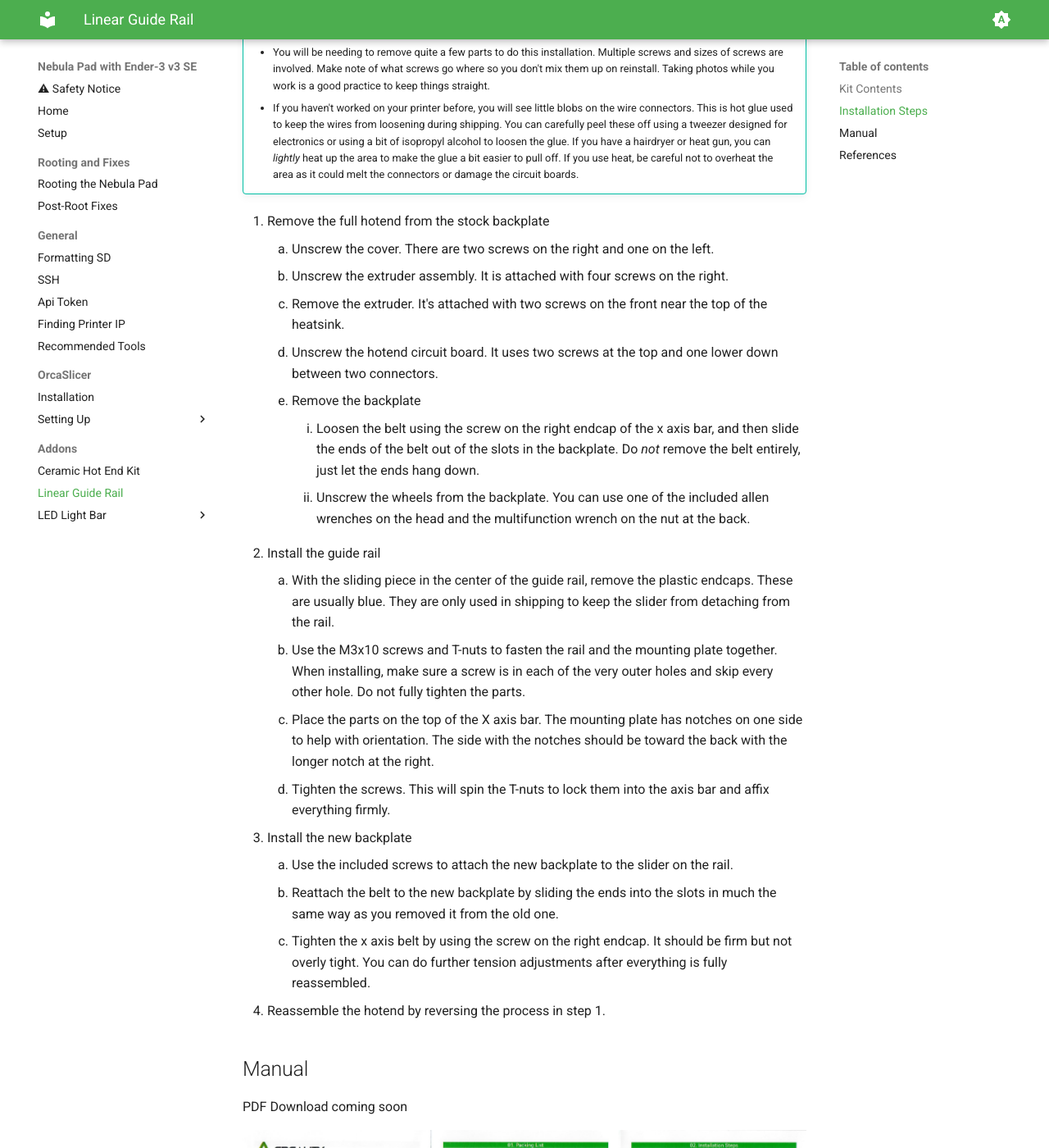
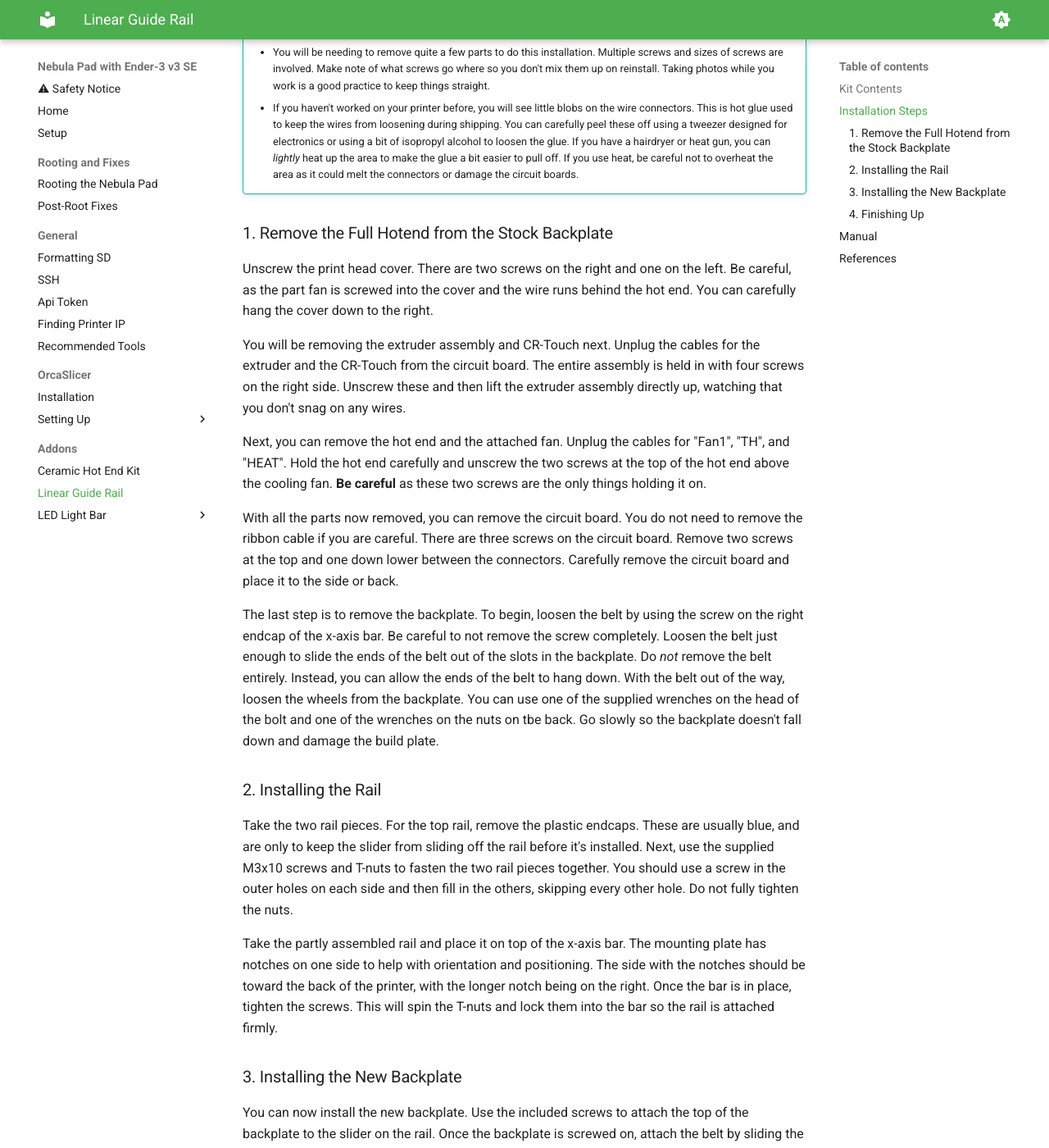
Before and after one commit to LukosiuPro/Ender3-v3-SE-Nebula-Pad-Wiki, an MkDocs documentation site: the page built from docs/addons/linear-guide-rail.md, in a window 1280 px wide and 1400 px high, scrolled down 1172 px. Shown: the whole window at 82% size. Built offline with MkDocs 1.6.1 and Material for MkDocs 9.7.7, drawn with Linux system fonts in a browser that asks for light colours; some of the changed text lies outside the part shown.

Commit message:
Rewrite Linear Rail Guide
Write better instructions for installing the linear rail kit.

```diff
--- a/docs/addons/linear-guide-rail.md
+++ b/docs/addons/linear-guide-rail.md
@@ -1,6 +1,7 @@
 # Creality Ender-3 V3 SE Linear Guide Rail Kit
 
-The official guide rail kit replaces the wheel-based X-axis movement with a linear rail like the KE has. While not identical, due to the differences in the hotend, it works the same way.
+The official guide rail kit replaces the wheel-based X-axis movement with a linear rail like the KE has. While not
+identical, due to the differences in the hotend, it works the same way.
 
 ## Kit Contents
 The kit includes the following parts:
@@ -17,29 +18,65 @@ The kit includes the following parts:
 ## Installation Steps
 
 !!! tip "Tips"
-    - You will be needing to remove quite a few parts to do this installation. Multiple screws and sizes of screws are involved. Make note of what screws go where so you don't mix them up on reinstall. Taking photos while you work is a good practice to keep things straight.
-    - If you haven't worked on your printer before, you will see little blobs on the wire connectors. This is hot glue used to keep the wires from loosening during shipping. You can carefully peel these off using a tweezer designed for electronics or using a bit of isopropyl alcohol to loosen the glue. If you have a hairdryer or heat gun, you can _lightly_ heat up the area to make the glue a bit easier to pull off. If you use heat, be careful not to overheat the area as it could melt the connectors or damage the circuit boards.
+    - You will be needing to remove quite a few parts to do this installation. Multiple screws and sizes of screws are
+    involved. Make note of what screws go where so you don't mix them up on reinstall. Taking photos while you work is
+    a good practice to keep things straight.
+    - If you haven't worked on your printer before, you will see little blobs on the wire connectors. This is hot glue
+    used to keep the wires from loosening during shipping. You can carefully peel these off using a tweezer designed for
+    electronics or using a bit of isopropyl alcohol to loosen the glue. If you have a hairdryer or heat gun, you can
+    _lightly_ heat up the area to make the glue a bit easier to pull off. If you use heat, be careful not to overheat
+    the area as it could melt the connectors or damage the circuit boards.
 
-1. Remove the full hotend from the stock backplate
-    1. Unscrew the cover. There are two screws on the right and one on the left.
-    2. Unscrew the extruder assembly. It is attached with four screws on the right.
-    3. Remove the extruder. It's attached with two screws on the front near the top of the heatsink.
-    4. Unscrew the hotend circuit board. It uses two screws at the top and one lower down between two connectors.
-    5. Remove the backplate
-        1. Loosen the belt using the screw on the right endcap of the x axis bar, and then slide the ends of the belt out of the slots in the backplate. Do _not_ remove the belt entirely, just let the ends hang down.
-        2. Unscrew the wheels from the backplate. You can use one of the included allen wrenches on the head and the multifunction wrench on the nut at the back.
-2. Install the guide rail
-    1. With the sliding piece in the center of the guide rail, remove the plastic endcaps. These are usually blue. They are only used in shipping to keep the slider from detaching from the rail.
-    2. Use the M3x10 screws and T-nuts to fasten the rail and the mounting plate together. When installing, make sure a screw is in each of the very outer holes and skip every other hole. Do not fully tighten the parts.
-    3. Place the parts on the top of the X axis bar. The mounting plate has notches on one side to help with orientation. The side with the notches should be toward the back with the longer notch at the right.
-    4. Tighten the screws. This will spin the T-nuts to lock them into the axis bar and affix everything firmly.
-3. Install the new backplate
-    1. Use the included screws to attach the new backplate to the slider on the rail.
-    2. Reattach the belt to the new backplate by sliding the ends into the slots in much the same way as you removed it from the old one.
-    3. Tighten the x axis belt by using the screw on the right endcap. It should be firm but not overly tight. You can do further tension adjustments after everything is fully reassembled.
-4. Reassemble the hotend by reversing the process in step 1.
+### 1. Remove the Full Hotend from the Stock Backplate
+
+Unscrew the print head cover. There are two screws on the right and one on the left. Be careful, as the part fan is
+screwed into the cover and the wire runs behind the hot end. You can carefully hang the cover down to the right.
+
+You will be removing the extruder assembly and CR-Touch next. Unplug the cables for the extruder and the CR-Touch from
+the circuit board. The entire assembly is held in with four screws on the right side. Unscrew these and then lift the
+extruder assembly directly up, watching that you don't snag on any wires.
+
+Next, you can remove the hot end and the attached fan. Unplug the cables for "Fan1", "TH", and "HEAT". Hold the hot end
+carefully and unscrew the two screws at the top of the hot end above the cooling fan. **Be careful** as these two screws
+are the only things holding it on.
+
+With all the parts now removed, you can remove the circuit board. You do not need to remove the ribbon cable if you are
+careful. There are three screws on the circuit board. Remove two screws at the top and one down lower between the
+connectors. Carefully remove the circuit board and place it to the side or back.
+
+The last step is to remove the backplate. To begin, loosen the belt by using the screw on the right endcap of the x-axis
+bar. Be careful to not remove the screw completely. Loosen the belt just enough to slide the ends of the belt out of the
+slots in the backplate. Do _not_ remove the belt entirely. Instead, you can allow the ends of the belt to hang down.
+With the belt out of the way, loosen the wheels from the backplate. You can use one of the supplied wrenches on the head
+of the bolt and one of the wrenches on the nuts on tbe back. Go slowly so the backplate doesn't fall down and damage the
+build plate.
+
+### 2. Installing the Rail
+
+Take the two rail pieces. For the top rail, remove the plastic endcaps. These are usually blue, and are only to keep the
+slider from sliding off the rail before it's installed. Next, use the supplied M3x10 screws and T-nuts to fasten the two
+rail pieces together. You should use a screw in the outer holes on each side and then fill in the others, skipping every
+other hole. Do not fully tighten the nuts.
+
+Take the partly assembled rail and place it on top of the x-axis bar. The mounting plate has notches on one side to help
+with orientation and positioning. The side with the notches should be toward the back of the printer, with the longer
+notch being on the right. Once the bar is in place, tighten the screws. This will spin the T-nuts and lock them into the
+bar so the rail is attached firmly.
+
+### 3. Installing the New Backplate
+
+You can now install the new backplate. Use the included screws to attach the top of the backplate to the slider on the
+rail. Once the backplate is screwed on, attach the belt by sliding the ends of the belt into the slots on the backplate.
+Make sure the belt is flat and not twisted. Once the belt is in, tighten it using the screw on the right endcap. The
+belt should be firm, not overly tight. You can make further adjustments after everything is fully reassembled.
+
+### 4. Finishing Up
+
+With the new backplate on, you can re-install all the other parts by following the steps you used to disassemble the
+print head in reverse order.
 
 ## Manual
+
 PDF Download coming soon
 
 ![Install Manual V1.0 - Part 1](images/linear-rail-kit-manual-part1.jpg)
@@ -48,7 +85,13 @@ PDF Download coming soon
 ![Install Manual V1.0 - Part 4](images/linear-rail-kit-manual-part4.jpg)
 
 ## References
-Although there is no official video, a few other parties have made decent videos. Unfortunately, they don't follow the correct screw spacing for the rail. Make sure to check the manual for the correct screw locations.
 
-- [Installation video by Prapat s](https://www.youtube.com/watch?v=1NQvPfC3OaQ) - Good overview, but one **major issue**. The installer does not remove the blue plastic stops that are only for shipping. Check the install manual for the correct screw locations in the linear rail.
-- [Installation video by Red Dot Geek](https://www.youtube.com/watch?v=K9OwPqOlRWE) - Also a good overview, but a similar **major issue**. They do not put the screws in the correct spots. The screws should be installed evenly down the bar as shown in the installation manual.
+Although there is no official video, a few other parties have made decent videos. Unfortunately, they don't follow the
+correct screw spacing for the rail. Make sure to check the manual for the correct screw locations.
+
+- [Installation video by Prapat s](https://www.youtube.com/watch?v=1NQvPfC3OaQ): Good overview, but one **major
+issue**. The installer does not remove the blue plastic stops that are only for shipping. Check the install manual for
+the correct screw locations in the linear rail.
+- [Installation video by Red Dot Geek](https://www.youtube.com/watch?v=K9OwPqOlRWE): Also a good overview, but a
+similar **major issue**. They do not put the screws in the correct spots. The screws should be installed evenly down the
+bar as shown in the installation manual.
```
